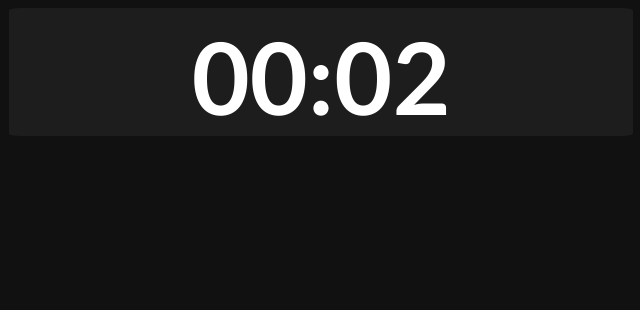
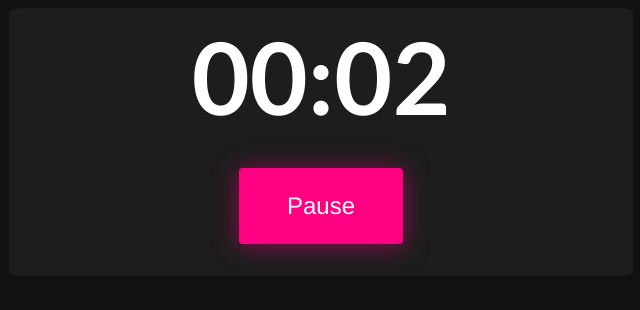
Before and after one commit to ThiaudioTT/flowmate, an Angular app: page / in a window 1280 px wide. Both pictures are taken after a click on the button "Start". Shown: the top 310 px of the page, without its empty margins (319-959 px from the left). Built offline with nearby package versions, Linux system fonts and the light colour scheme.

Commit message:
feat: adds pause and stop button

```diff
--- a/src/app/components/clock/clock.component.html
+++ b/src/app/components/clock/clock.component.html
@@ -8,16 +8,16 @@
 
   <div class="buttons-container">
     <button
-    *ngIf="!isClockRunning()"
+    *ngIf="!isClockRunning"
       class="bubbly-button"
       type="button"
       (click)="this.startTimer()" >Start</button>
 
-    <!-- <button
-    *ngIf="isClockRunning()"
+    <button
+    *ngIf="isClockRunning"
       class="bubbly-button"
       type="button"
-      (click)="this.stopTimer()" >Stop</button> -->
+      (click)="this.stopTimer()" >Pause</button>
 
   </div>
 
--- a/src/app/components/clock/clock.component.ts
+++ b/src/app/components/clock/clock.component.ts
@@ -8,16 +8,25 @@ import { Component } from '@angular/core';
 export class ClockComponent {
   timerDisplay = '00:00';
   seconds = 0;
+  isClockRunning = false;
+  intervalId: any;
 
 
   /**
    * Start the timer
    */
   startTimer() {
-    setInterval(() => {
+    this.intervalId = setInterval(() => {
       this.seconds++;
       this.timerDisplay = this.formatTime(this.seconds);
     }, 1000);
+
+    this.isClockRunning = true;
+  }
+
+  stopTimer(): void {
+    clearInterval(this.intervalId);
+    this.isClockRunning = false;
   }
 
 
@@ -38,12 +47,4 @@ export class ClockComponent {
     return `${formatString(minutes)}:${formatString(sec)}`;
   }
 
-
-  /**
-   * Helper function to check if the clock is running
-   * @returns boolean
-   */
-  isClockRunning() {
-    return this.seconds > 0;
-  }
 }
```
